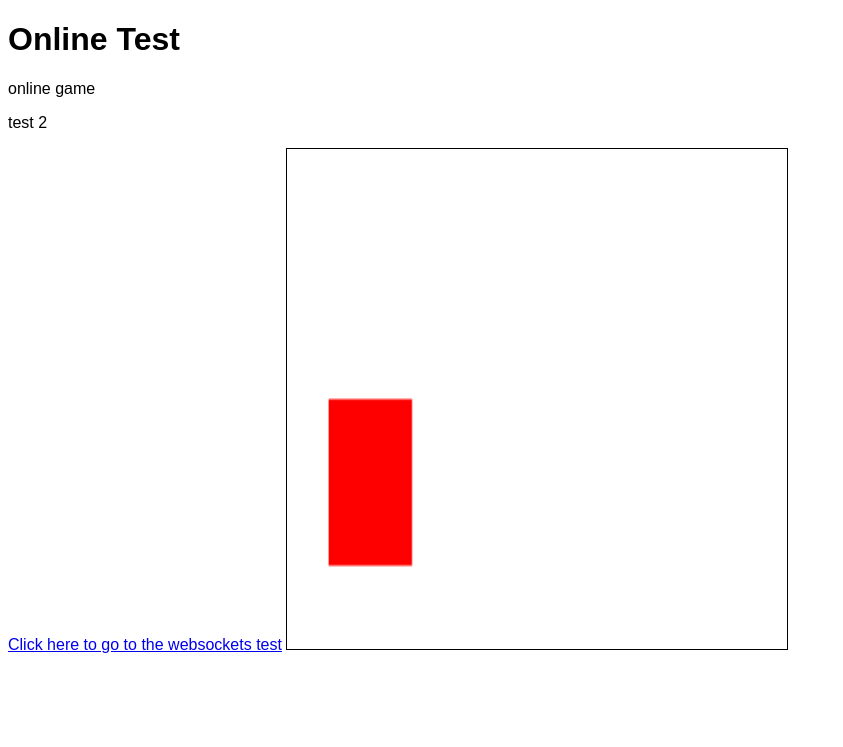
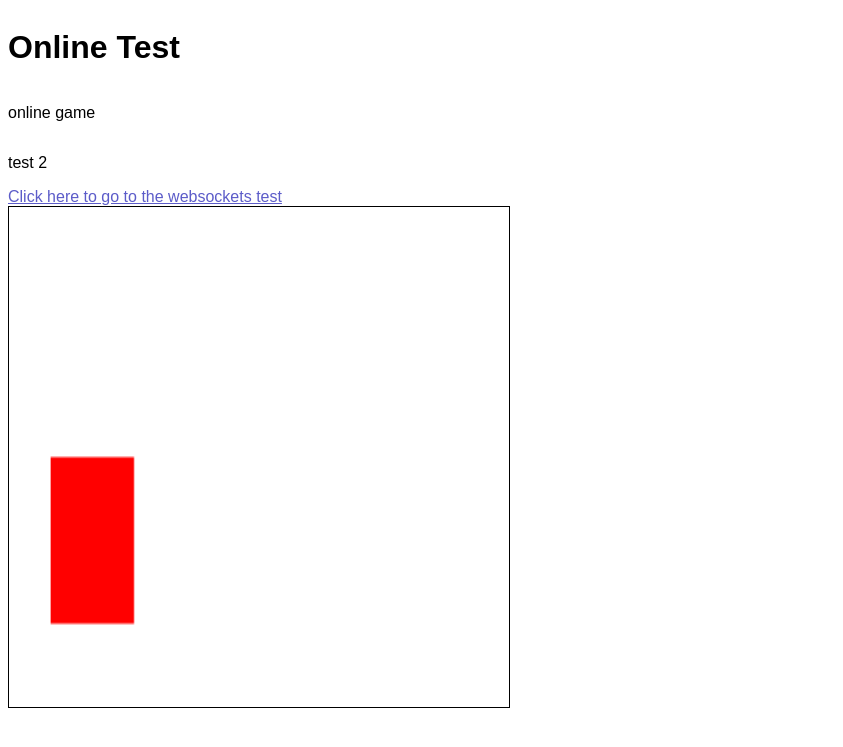
Before and after one commit to cspeloso/online-test, a PHP site: page /index.php in a window 1280 px wide. Shown: the top 747 px of the page, without its empty margins (0-843 px from the left). Run offline with PHP 8.4, Linux system fonts and the light colour scheme.

Commit message:
websockets

```diff
--- a/styles/style.css
+++ b/styles/style.css
@@ -1,6 +1,11 @@
 body {
     background-color:white;
     font-family:arial, sans-serif;
+    display:flex;
+    flex-direction:column;
+}
+a {
+    color:rgb(92, 92, 201);
 }
 #game_canvas{
     border:1px solid black;
```
